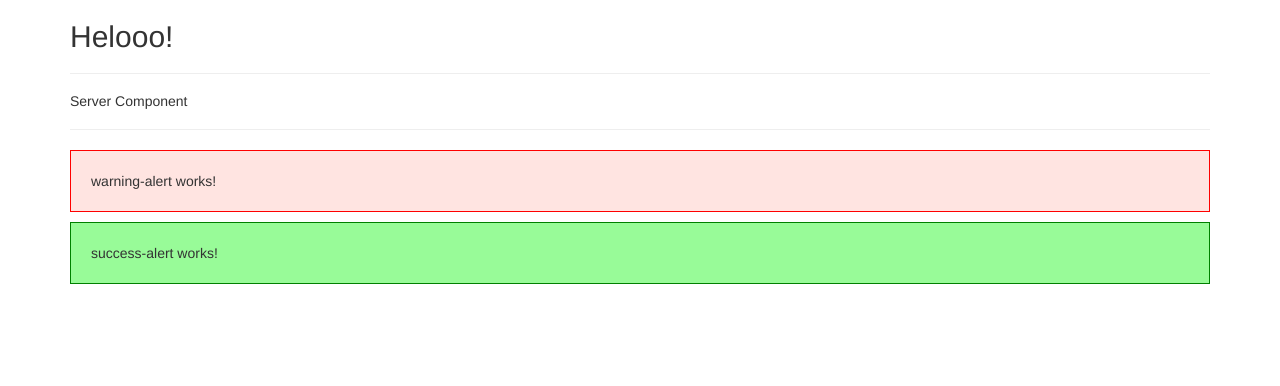
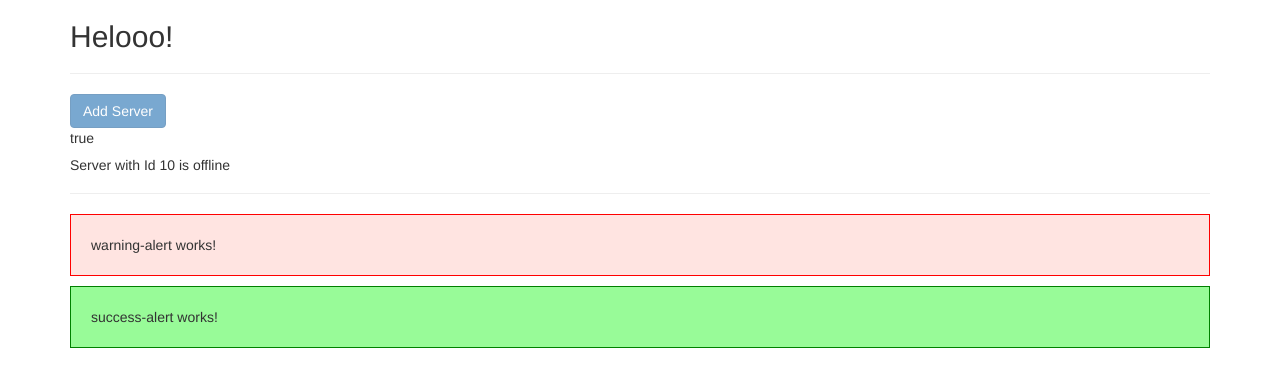
Before and after one commit to Arjunan323/angular-tutorial, an Angular app in the folder my-first-app/: page / in a window 1280 px wide. Shown: the top 386 px of the page. Built offline with nearby package versions, Linux system fonts and the light colour scheme.

Commit message:
data binding. closes #4

```diff
--- a/my-first-app/src/app/server/server.component.html
+++ b/my-first-app/src/app/server/server.component.html
@@ -1 +1 @@
-<h5>Server Component</h5>
+<h5>Server with Id {{ serverId }} is {{ getServerStatus()}}</h5>
--- a/my-first-app/src/app/server/server.component.ts
+++ b/my-first-app/src/app/server/server.component.ts
@@ -7,4 +7,10 @@ import { Component } from "@angular/core";
 })
 export class ServerComponent {
 
+    serverId: number = 10;
+    serverStatus: string = 'offline';
+
+    getServerStatus(){
+        return this.serverStatus;
+    }
 }
--- a/my-first-app/src/app/servers/servers.component.html
+++ b/my-first-app/src/app/servers/servers.component.html
@@ -1 +1,3 @@
+<button class="btn btn-primary" [disabled]="allowNewServer">Add Server</button>
+<p [innerText]="allowNewServer"></p>
 <app-server></app-server>
--- a/my-first-app/src/app/servers/servers.component.ts
+++ b/my-first-app/src/app/servers/servers.component.ts
@@ -9,4 +9,12 @@ import { Component } from '@angular/core';
 })
 export class ServersComponent {
 
+    allowNewServer:boolean = false;
+
+    constructor(){
+      setTimeout(() => {
+        this.allowNewServer = true;
+      },2000);
+
+    }
 }
```
